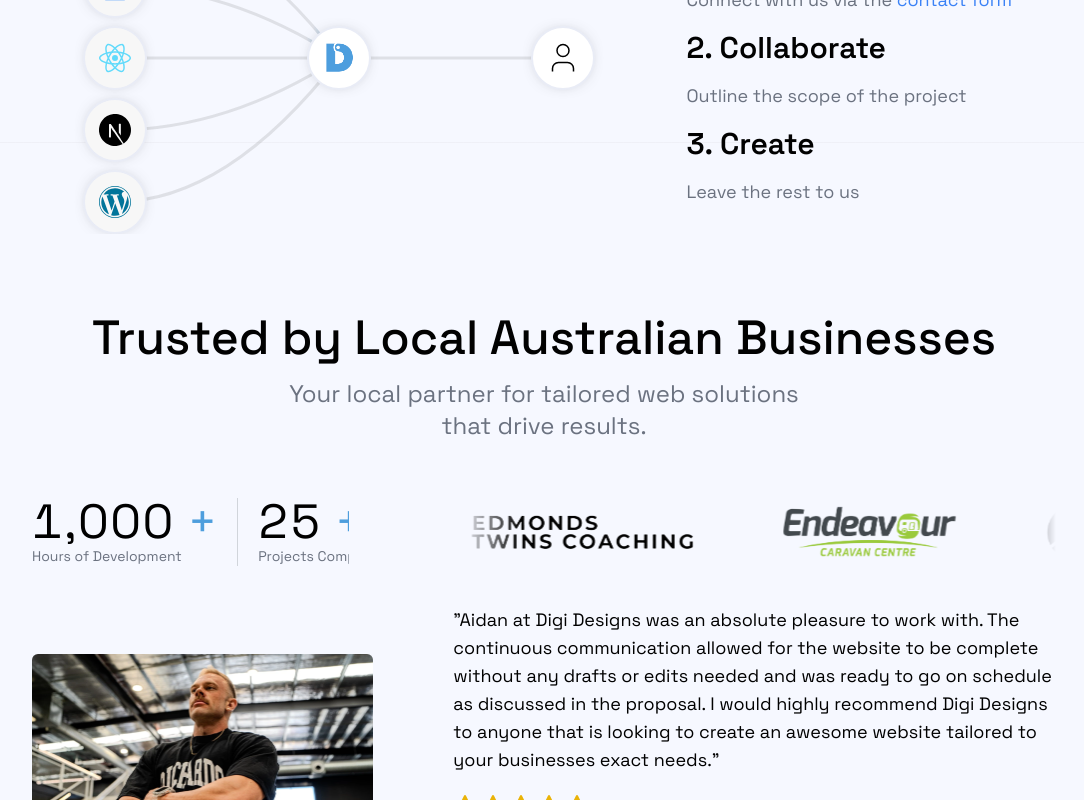
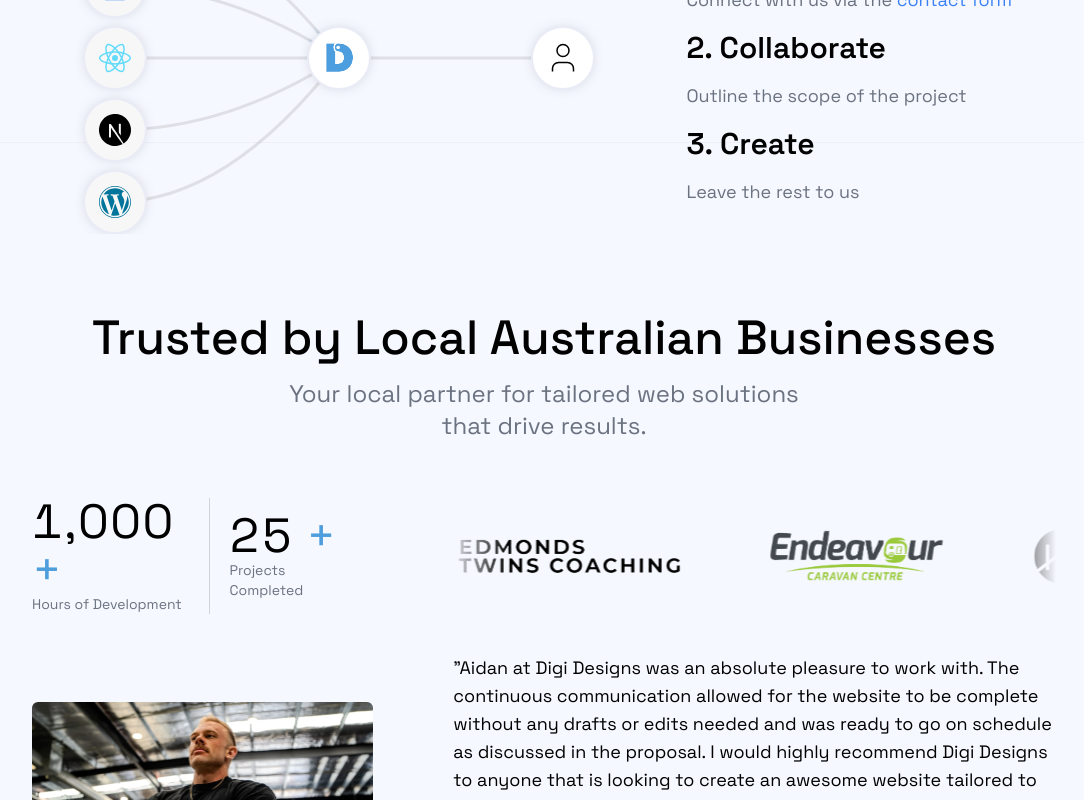
Before and after one commit to aidan-0/digi-designs, a Next.js app: page / in a window 1280 px wide. Shown: the part 2258-3058 px from the top of the page, without its empty margins (96-1180 px from the left). Built offline with nearby package versions, Linux system fonts and the light colour scheme.

Commit message:
Update styles for dark mode and selection

```diff
--- a/app/globals.css
+++ b/app/globals.css
@@ -119,3 +119,9 @@
 		display: none;
 	}
 }
+
+
+::selection {
+	background: #4e9edd;
+	color: white;
+}
--- a/app/page.tsx
+++ b/app/page.tsx
@@ -261,10 +261,10 @@ export default function Home() {
 
 										<div className="w-px bg-gray-300 self-stretch"></div>
 
-										<div className="flex-1 min-w-0">
-											<h4 className="text-dd-light-blue text-3xl md:text-5xl whitespace-nowrap overflow-hidden">
+										<div className="flex-1 m-auto">
+											<h4 className="text-dd-light-blue text-3xl md:text-5xl whitespace-nowrap">
 												<NumberTicker value={25} /> +
-												<p className="dark:text-gray-400 text-gray-500 text-sm md:text-md">
+												<p className="dark:text-gray-400 text-gray-500 text-sm md:text-md text-wrap">
 													Projects Completed
 												</p>
 											</h4>
--- a/components/ProjectCard.tsx
+++ b/components/ProjectCard.tsx
@@ -44,10 +44,10 @@ export default function ProjectCard() {
 										width={400}
 										height={400}
 										alt={project.title}
-										className="rounded-lg border shadow-md w-full hover:scale-[1.02] transition-transform duration-300 cursor-pointer aspect-[16/9]"
+										className="select-none pointer-events-none rounded-lg border shadow-md w-full hover:scale-[1.02] transition-transform duration-300 cursor-pointer aspect-[16/9]"
 									/>
 									<CardSkeletonContainer>
-										<div className="p-8 h-full relative flex items-center justify-center">
+										<div className="select-none pointer-events-none p-8 h-full relative flex items-center justify-center">
 											<div className="flex flex-row flex-shrink-0 justify-center items-center gap-2">
 												<Container className="h-10 w-10 xs:h-12 xs:w-12 lg:h-10 lg:w-10 circle-1 overflow-visible hover:translate-y-[-4px] transition-transform duration-300">
 													<Image
@@ -132,8 +132,8 @@ export default function ProjectCard() {
 											</div>
 										</div>
 									</CardSkeletonContainer>
-									<CardTitle>{project.title}</CardTitle>
-									<CardDescription>
+									<CardTitle className="select-none pointer-events-none">{project.title}</CardTitle>
+									<CardDescription className="select-none pointer-events-none" >
 										{project.description}
 									</CardDescription>
 								</Card>
@@ -149,7 +149,7 @@ export default function ProjectCard() {
 									width={300}
 									height={300}
 									alt={project.title}
-									className="rounded-lg border shadow-md w-full"
+									className="rounded-lg border shadow-md w-full select-none pointer-events-none"
 								/>
 								<SheetTitle className="text-left">
 									{project.title}
```
